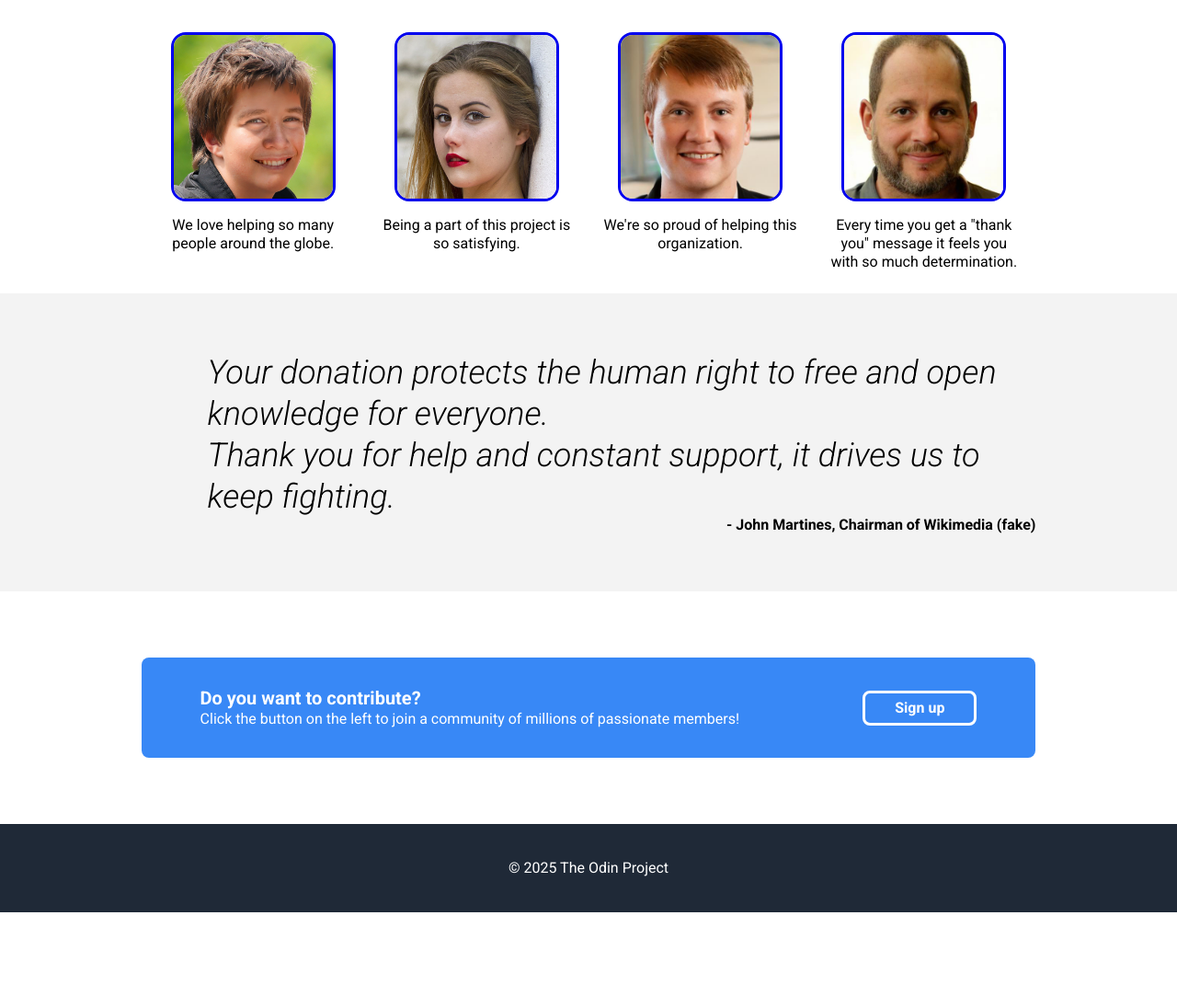
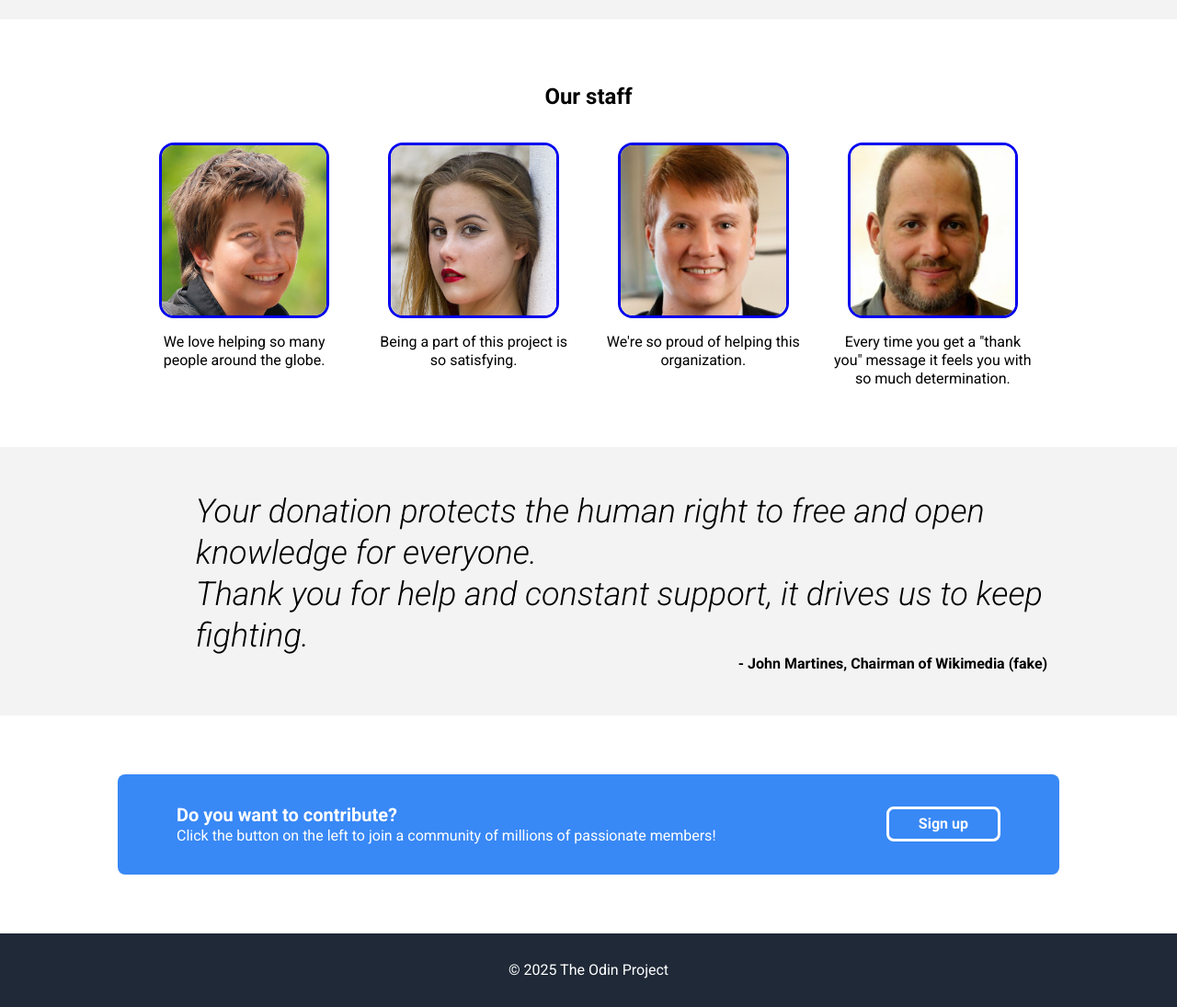
Before and after one commit to Searindor-Top/odin-landing-page, a plain HTML site: page index.html in a window 1280 px wide. Shown: the part 395-1490 px from the top of the page at 92% size. Before the commit the page ends 1387 px from the top, so only its background shows below. Drawn offline with Linux system fonts and the light colour scheme.

Commit message:
Tweak container paddings. Add page max-width

```diff
--- a/css/style.css
+++ b/css/style.css
@@ -4,6 +4,10 @@ html{
 
 .padding{
     padding:8px 32px;
+}
+
+.page-max-width{
+    max-width: 1500px;
 }
 
 a, a:visited, a:hover, a:active {
@@ -106,23 +110,25 @@ a, a:visited, a:hover, a:active {
     font-size:1.25em;
 }
 
-.cta-button{
+.cta-button a{
+    color:white;
+    padding:0.5em 2em;
+    display:block;
     background-color:#3888f6;
     border: 3px solid white;
     padding:0.5em 2em;
     border-radius:8px;
 }
 
-.cta-button a{
-   color:white;
-}
-
 .footer{
     background-color:#1f2937;
     color:white;
-    padding:40px 64px;
+    padding:2em 4em;
 }
 
+.padding-cont{
+    padding:3em 1em;
+}
 
 @font-face {
     font-family: "Roboto";
--- a/index.html
+++ b/index.html
@@ -8,10 +8,10 @@
     <link rel="stylesheet" href="css/estructura.css">
     <link rel="stylesheet" href="css/style.css">
 </head>
-<body class="flex">
-    <div class="body-cont flex m-col">
+<body class="flex m-w100">
+    <div class="m-flex1 body-cont flex m-col">
         <div class="header-cont padding m-w100 flex m-jcc">
-            <div class="header flex m-jcsb m-aic m-w80">
+            <div class="page-max-width header flex m-jcsb m-aic m-w80">
                 <img class="header-logo" width="50px" src="img/wikimedia_logo.png" alt="">
                 <h1>WIKIMEDIA</h1>
                 <ul class="header-links flex">
@@ -21,8 +21,8 @@
                 </ul>
             </div>
         </div>
-        <div class="hero-cont padding flex m-jcc m-aic m-w100">
-            <div class="flex m-jcsb m-w80 m-aic">
+        <div class="hero-cont padding-cont flex m-jcc m-aic m-w100">
+            <div class="page-max-width flex m-jcsb m-w80 m-aic">
                 <div class="hero-text flex m-col m-w50">
                     <h1>Welcome! The Wikimedia movement is a global community of people,
                         projects, and activities working together to create and share knowledge freely. </h1>
@@ -36,8 +36,8 @@
                 </div>
             </div>
         </div>
-        <div class="testim-cont padding m-w100 flex m-jcc m-aic">
-            <div class="flex m-col m-jcc m-aic m-w80">
+        <div class="testim-cont padding-cont m-w100 flex m-jcc m-aic">
+            <div class="page-max-width flex m-col m-jcc m-aic m-w80">
                 <div class="testim-title flex m-jcc m-aic">
                     <h1>Our staff</h1>
                 </div>
@@ -71,8 +71,8 @@
                 </div>
             </div>
         </div>
-        <div class="quote-cont padding m-w100 flex m-jcc m-aic">
-            <div class="flex m-col m-jcc m-aifs m-w80">
+        <div class="quote-cont padding-cont m-w100 flex m-jcc m-aic">
+            <div class="page-max-width flex m-col m-jcc m-aifs m-w80">
                 <div class="quote-text">
                     Your donation protects the human right to free and open knowledge for everyone.<br>
                     Thank you for help and constant support, it drives us to keep fighting.
@@ -82,8 +82,8 @@
                 </div>
             </div>
         </div>
-        <div class="cta-cont padding m-w100 flex m-jcc m-aic">
-            <div class="cta-cont-cont flex m-jcsb m-aic m-w80">
+        <div class="cta-cont m-w100 flex m-jcc m-aic">
+            <div class="page-max-width cta-cont-cont flex m-jcsb m-aic m-w80">
                 <div class="cta-text">
                     <h2 class="bold">Do you want to contribute?</h2>
                     <p>Click the button on the left to join a community of millions of passionate members!</p>
@@ -93,7 +93,7 @@
                 </div>
             </div>
         </div>
-        <div class="footer flex padding m-aic m-jcc">
+        <div class="footer flex m-aic m-jcc">
             © 2025 The Odin Project
         </div>
     </div>
```
